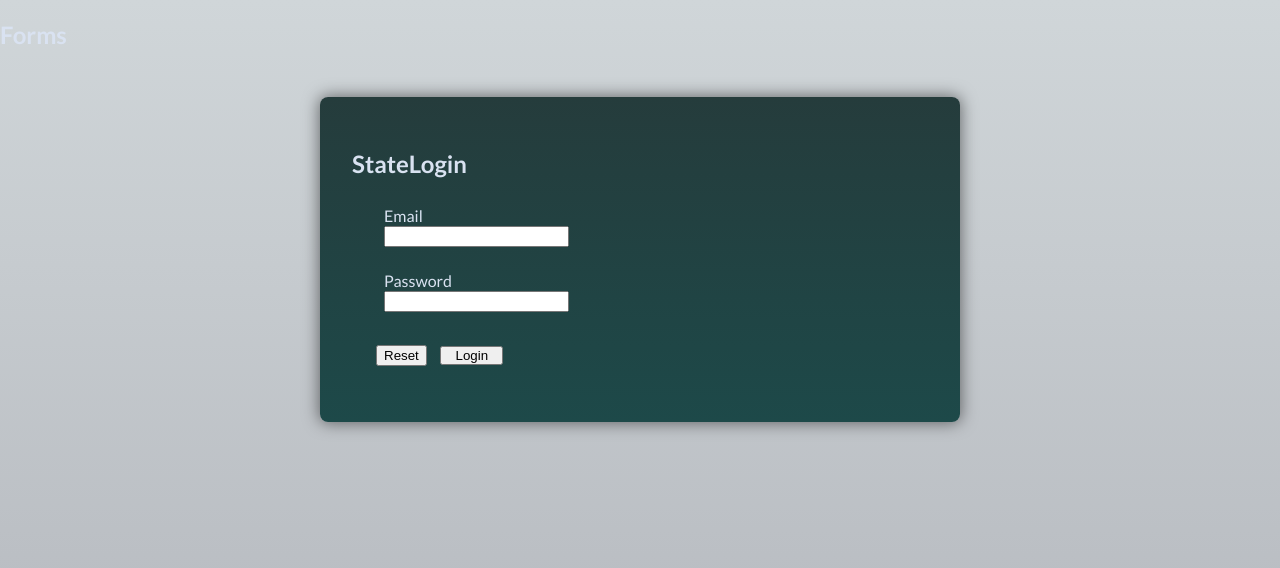
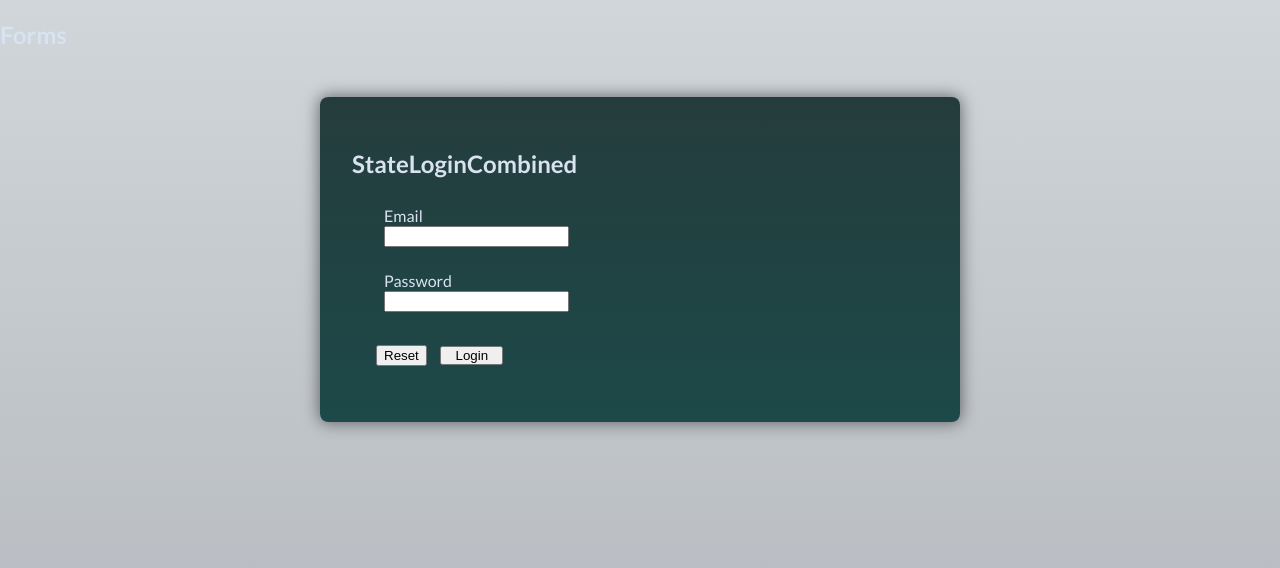
Before and after one commit to mynk-13/react-revision, a React (Vite) app in the folder React-Forms/: page / in a window 1280 px wide. Shown: the top 568 px of the page. Built offline with nearby package versions, Linux system fonts and the light colour scheme.

Commit message:
Validation on lost Focus-Blur

```diff
--- a/React-Forms/src/App.jsx
+++ b/React-Forms/src/App.jsx
@@ -11,8 +11,8 @@ function App() {
   return (
     <>
     <h2>Forms</h2>
-      <StateLogin />
-      {/* <StateLoginCombined /> */}
+      {/* <StateLogin /> */}
+      <StateLoginCombined />
       {/* <RefLogin /> */}
       {/* <SignUp /> */}
     </>
--- a/React-Forms/src/StateLogin.jsx
+++ b/React-Forms/src/StateLogin.jsx
@@ -1,6 +1,8 @@
 import React, { useState } from 'react';
 import "./StateLogin.css";
 
+
+//Added Validation on every keystroke
 const StateLogin = () => {
 
     const [emailValue, setEmailValue]=useState("");
--- a/React-Forms/src/StateLoginCombined.jsx
+++ b/React-Forms/src/StateLoginCombined.jsx
@@ -1,11 +1,18 @@
 import React, { useState } from 'react';
 import "./StateLoginCombined.css";
 
+
+//Added Validation on lost focus-> Blur
 const StateLoginCombined = () => {
 
     const [enteredValues, setEnteredValues]=useState({
         email:"",
         password:""
+    });
+
+    const[isEdit,setIsEdit]=useState({
+        email:false,
+        password:false,
     })
 
     const handleSubmit=(e)=>{
@@ -15,7 +22,7 @@ const StateLoginCombined = () => {
         console.log("Email : " , enteredValues.email);
         console.log("Password : ", enteredValues.password);
 
-
+        e.target.reset();
     }
 
     const handleInputChange=(identifier, value)=>{
@@ -35,18 +42,32 @@ const StateLoginCombined = () => {
             })
     }
 
+    const handleInputBlur=(identifier)=>{
+
+        setIsEdit((prev)=>({...prev,[identifier]:true}));
+
+        }
+
+
+    const isEmailInvalid=isEdit.email && !enteredValues.email.includes('@');
+
   return (
     <div>
         <form onSubmit={handleSubmit}>
-         <h2>StateLogin</h2>
+         <h2>StateLoginCombined</h2>
         <div className='form-control'>
         <label htmlFor='email' className='form-label'>Email</label><br />
-        <input id="email" type="email" name='email' value={enteredValues.email} onChange={(e)=>handleInputChange("email", e.target.value)} />
+        <input id="email" type="email" name='email'
+                value={enteredValues.email}
+                onChange={(e)=>handleInputChange("email", e.target.value)}
+                onBlur={()=>{handleInputBlur('email')}} />
+
         </div>
-
+         <div>{isEmailInvalid && <p>Pls enter a valid email</p>}</div>
         <div className='form-control'>
         <label htmlFor='password' className='form-label'>Password</label><br />
-        <input id="password" type="password" name='password' value={enteredValues.password} onChange={(e)=>handleInputChange("password",e.target.value)} />
+        <input id="password" type="password" name='password' value={enteredValues.password} onChange={(e)=>handleInputChange("password",e.target.value)}
+            onBlur={()=>{handleInputBlur('password')}} />
         </div>
 
         <div className='btn-container'>
```
